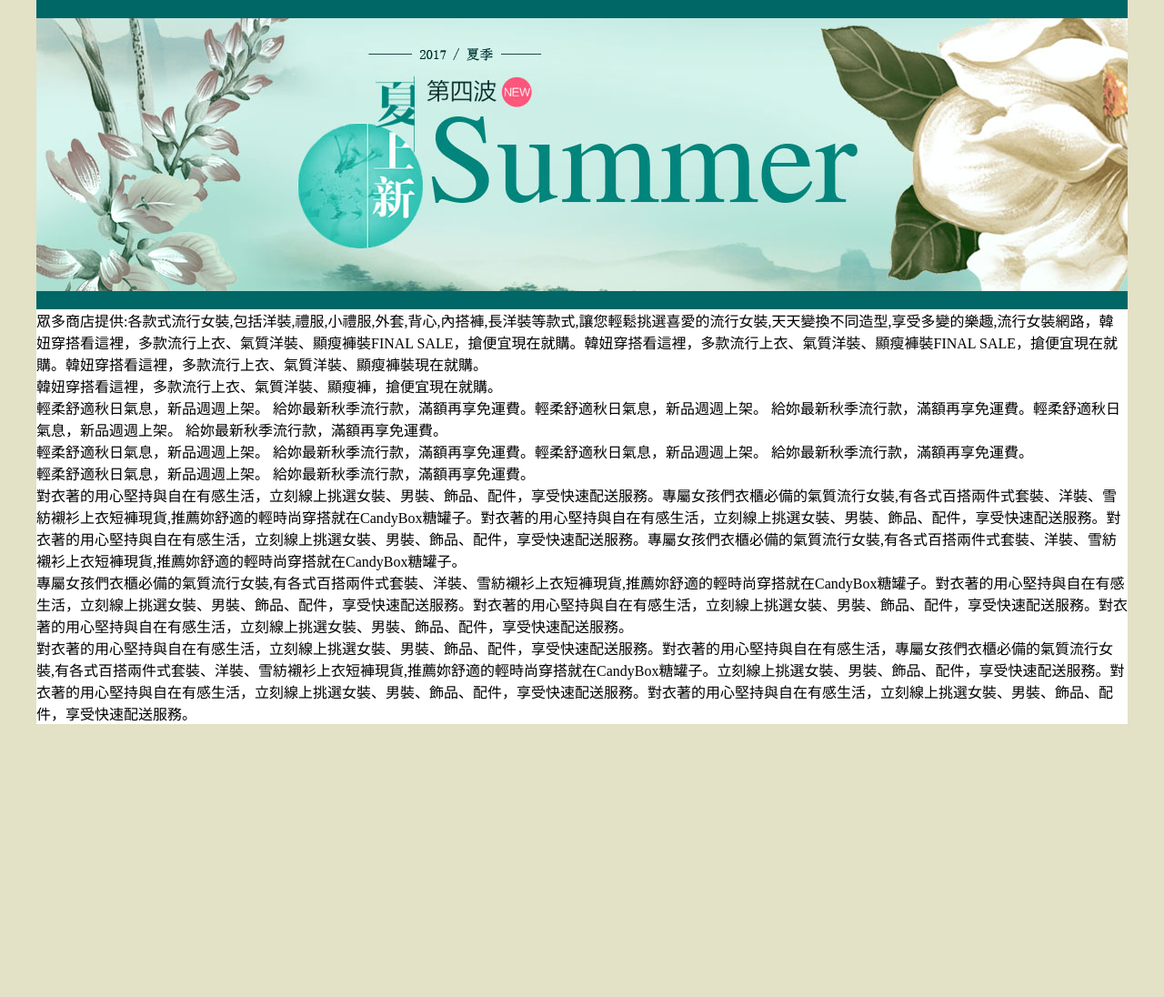
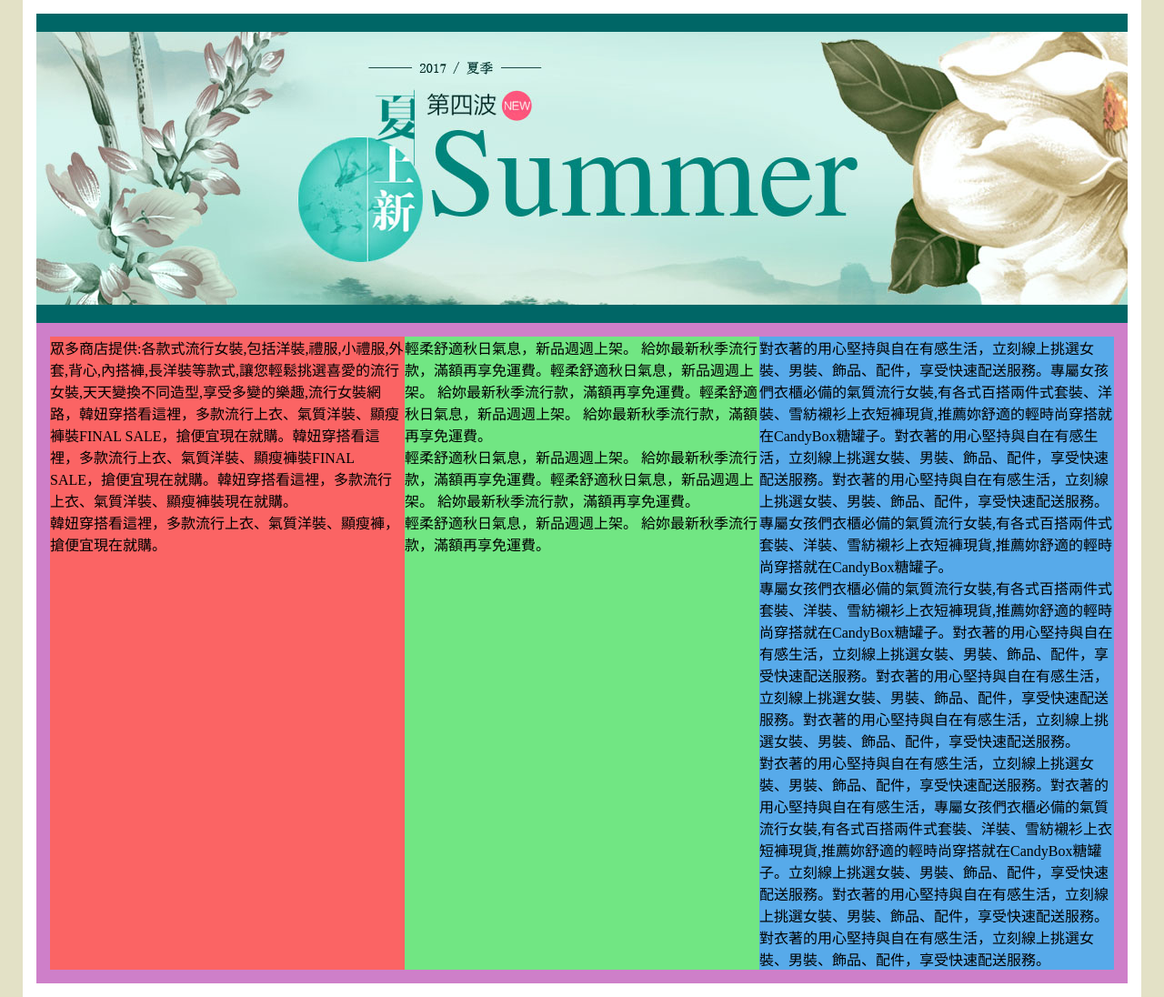
Before and after one commit to raykuo7/2024_Website, a plain HTML site: page web/18-水平排列3-彈性伸縮盒子-FlexBox/index.html in a window 1280 px wide. Shown: the whole page at 91% size. Before the commit the page ends 800 px from the top, so only its background shows below. Drawn offline with Linux system fonts and the light colour scheme.

Commit message:
10151415

```diff
--- a/web/18-水平排列3-彈性伸縮盒子-FlexBox/style.css
+++ b/web/18-水平排列3-彈性伸縮盒子-FlexBox/style.css
@@ -1,17 +1,51 @@
-*{
-	padding:0;
-	margin:0;}
+* {
+	padding: 0;
+	margin: 0;
+}
 
-body{
-	background-color:#E3E1C6;}
-.wrapper{
-	width:1200px;
-	background-color:#FFF;
-	margin:0 auto;}
+body {
+	background-color: #E3E1C6;
+}
 
-.header{
-	border-top:#066 20px solid;
-	border-bottom:#066 20px solid;}
+.wrapper {
+	width: 1200px;
+	background-color: #FFF;
+	margin: 0 auto;
+	padding: 15px;
+}
 
-.header img{
-	vertical-align:bottom;}
+.header {
+	border-top: #066 20px solid;
+	border-bottom: #066 20px solid;
+}
+
+.header img {
+	vertical-align: bottom;
+}
+
+/* 在 box 盒子裡 */
+
+.box{
+	background: #ce7fc9;
+	padding: 15px;
+	display: flex;
+}
+
+/* .box div{
+	float: left;
+} */
+.box div{
+width: 400px;
+}
+
+.box .b1 {
+	background-color: #fb6464;
+}
+
+.box .b2 {
+	background-color: #71e683;
+}
+
+.box .b3 {
+	background-color: #57aaea;
+}
```
